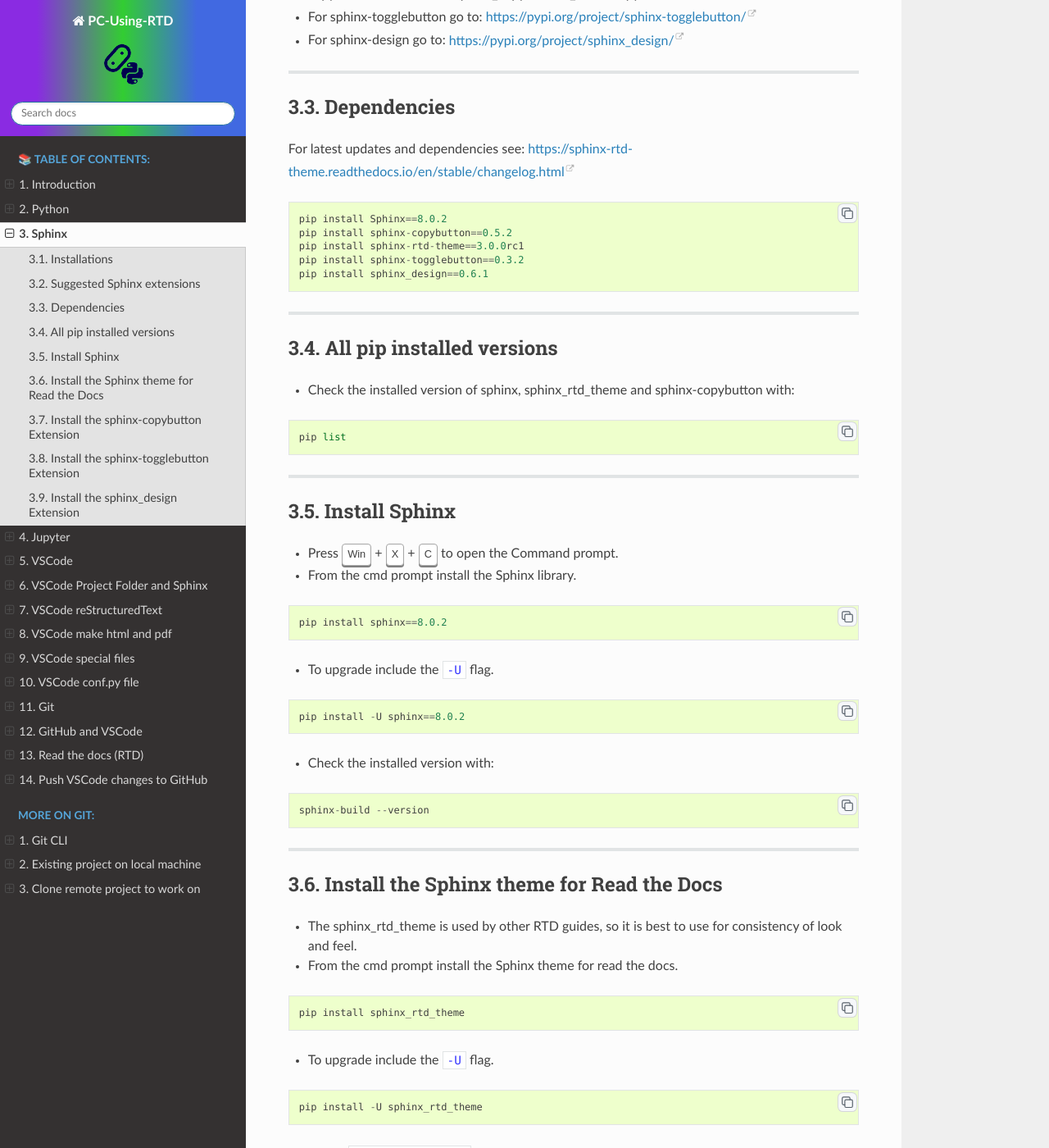
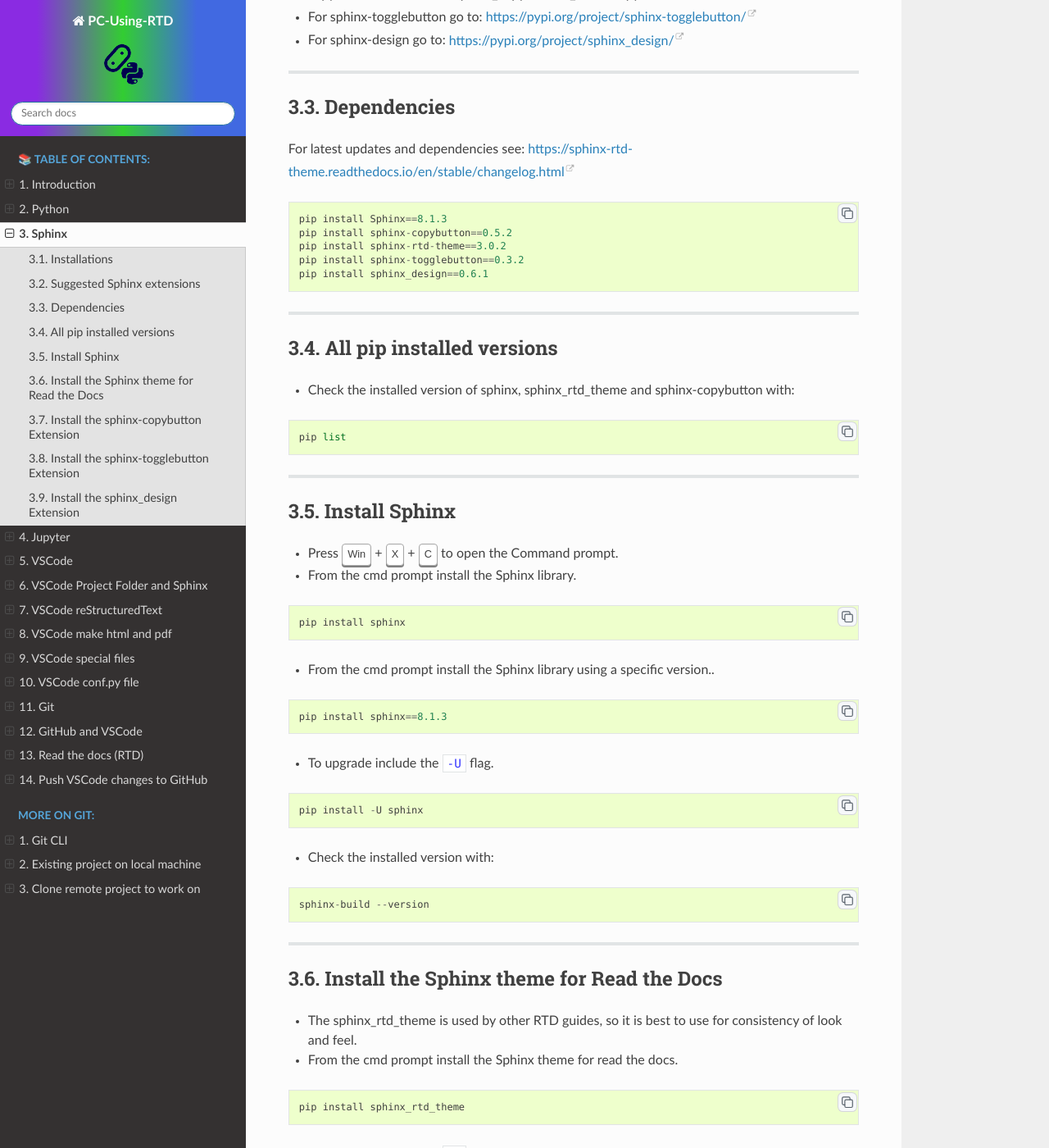
Before and after one commit to gmc-code/PC-using-RTD, a Sphinx documentation site: the page built from docs/setup/Sphinx.rst, in a window 1280 px wide and 1400 px high, scrolled down 794 px. Shown: the whole window at 82% size. Built offline with Sphinx 7.4.7 and the Read the Docs theme 3.1.0, drawn with Linux system fonts in a browser that asks for light colours.

Commit message:
sphinx version updates

```diff
--- a/docs/requirements.txt
+++ b/docs/requirements.txt
@@ -1,6 +1,6 @@
-Sphinx # ==8.0.2; 7.4.7
+Sphinx # ==8.1.3
 sphinx-copybutton  #==0.5.2
-sphinx-rtd-theme  #==3.0.0rc10
+sphinx-rtd-theme  #==3.0.2
 sphinx-togglebutton  #==0.3.2
 sphinx_design  #==0.6.1
 
--- a/docs/setup/Sphinx.rst
+++ b/docs/setup/Sphinx.rst
@@ -39,9 +39,9 @@
 
 .. code-block::
 
-    pip install Sphinx==8.0.2
+    pip install Sphinx==8.1.3
     pip install sphinx-copybutton==0.5.2
-    pip install sphinx-rtd-theme==3.0.0rc1
+    pip install sphinx-rtd-theme==3.0.2
     pip install sphinx-togglebutton==0.3.2
     pip install sphinx_design==0.6.1
 
@@ -66,14 +66,20 @@
 
 .. code-block::
 
-    pip install sphinx==8.0.2
+    pip install sphinx
+
+* From the cmd prompt install the Sphinx library using a specific version..
+
+.. code-block::
+
+    pip install sphinx==8.1.3
 
 
 * To upgrade include the ``-U`` flag.
 
 .. code-block::
 
-    pip install -U sphinx==8.0.2
+    pip install -U sphinx
 
 
 * Check the installed version with:
```
